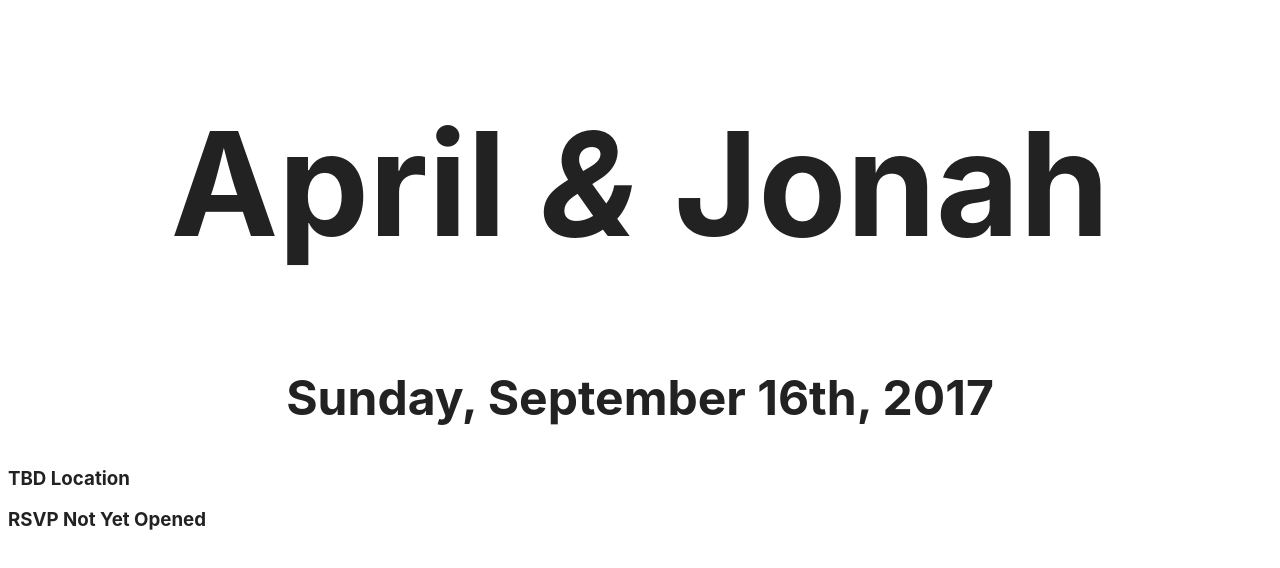
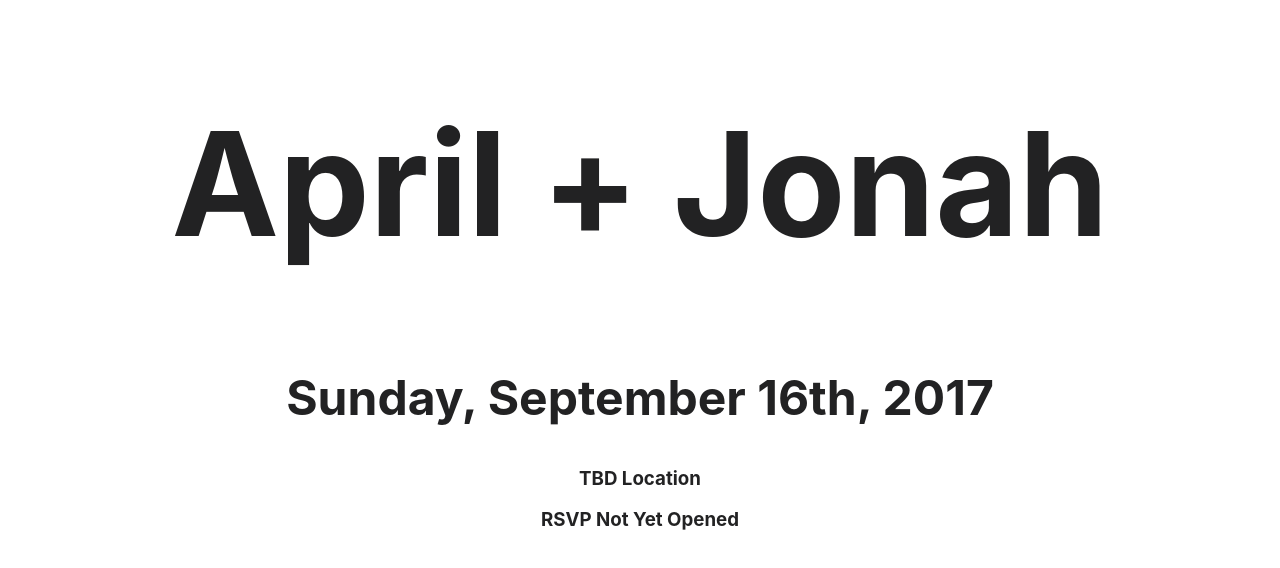
Before and after one commit to jonahbron/april.jonah, a plain HTML site: page public/index.html in a window 1280 px wide. Drawn offline with Linux system fonts and the light colour scheme.

Commit message:
centered all text, replaced cliche ampersand

```diff
--- a/public/index.html
+++ b/public/index.html
@@ -10,7 +10,6 @@ body {
 }
 
 h1 {
-    text-align: center;
     font-size: 9em;
 }
 
@@ -28,12 +27,15 @@ h1 {
 
 h2 {
     font-size: 3em;
+}
+
+h1, h2, h3 {
     text-align: center;
 }
 </style>
 </head>
 <body>
-<h1>April <em>&amp;</em> Jonah</h1>
+<h1>April + Jonah</h1>
 <h2>Sunday, September 16th, 2017</h2>
 <h3>TBD Location</h3>
 <h3>RSVP Not Yet Opened</h3>
```
